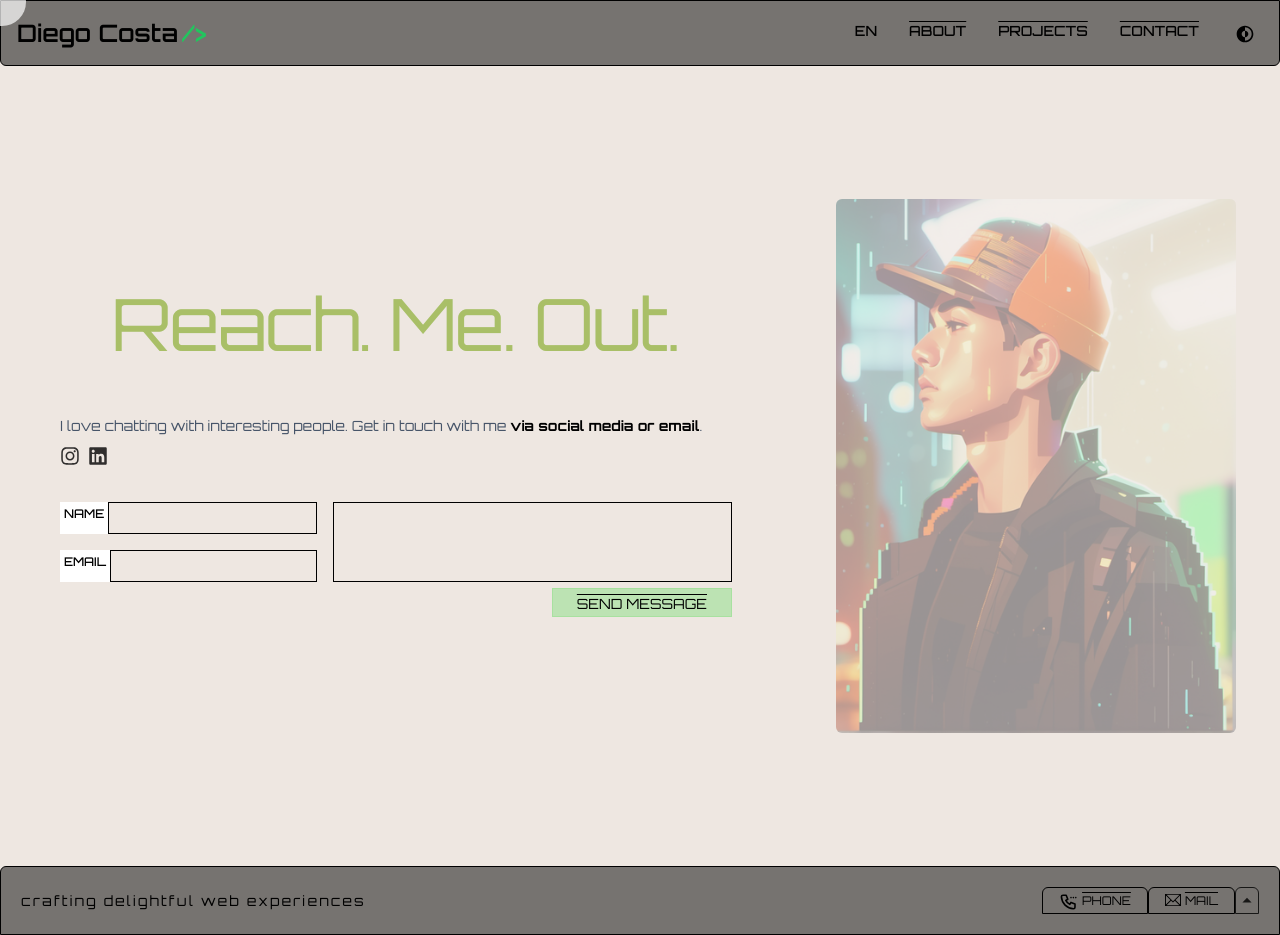
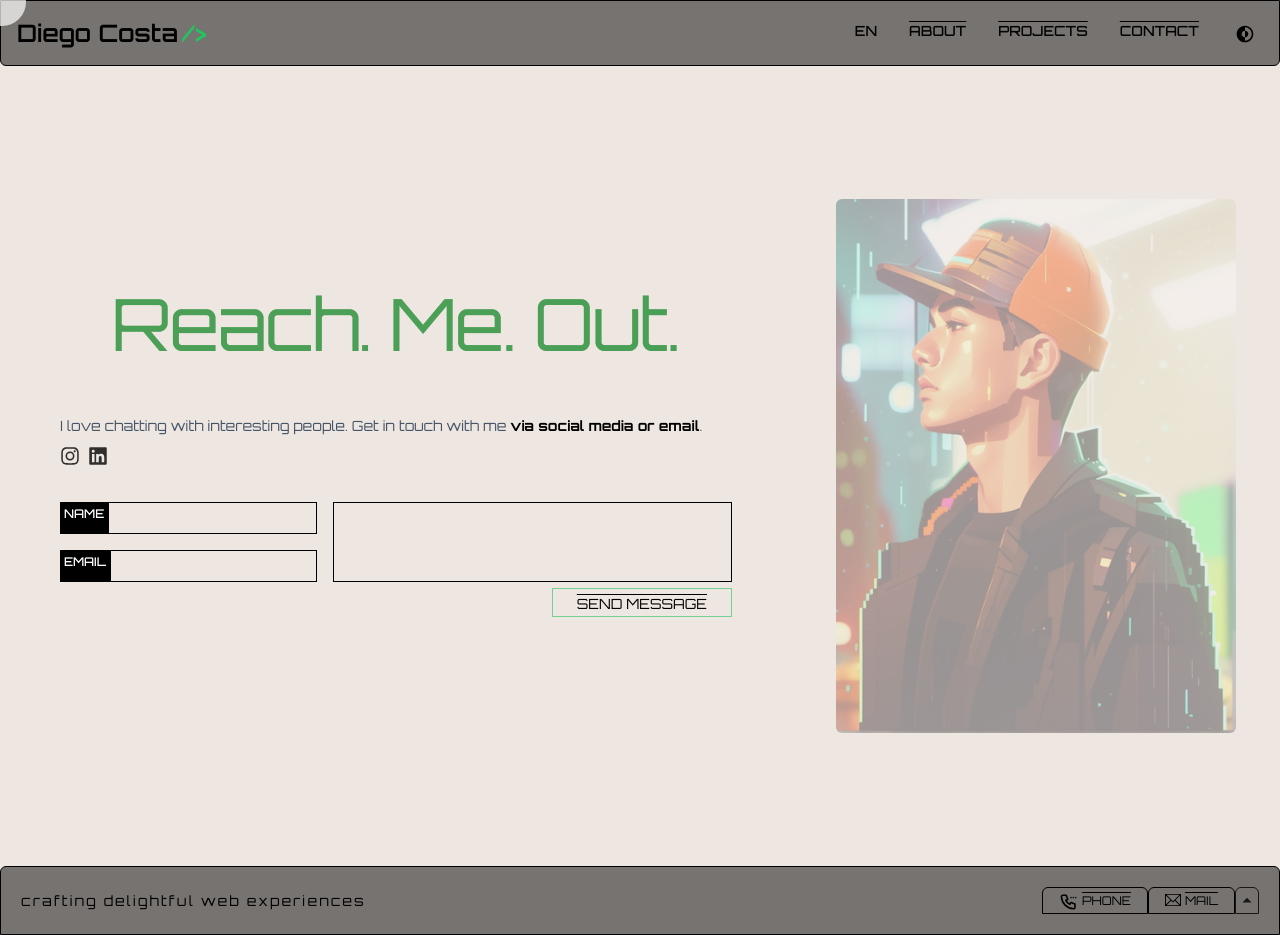
Before and after one commit to DiegoCstyles/portfolio, a Next.js app: page /contact in a window 1280 px wide. Built offline with nearby package versions, Linux system fonts and the light colour scheme.

Commit message:
Update Section.tsx

```diff
--- a/components/Contact/Section.tsx
+++ b/components/Contact/Section.tsx
@@ -65,10 +65,10 @@ const Section = () => {
         {/* Geometric Wave Background */}
         {/* Heading */}
         <div className="flex flex-auto">
-          <h1 className="text-blendedCyan glitch-effect1 dark:text-cyan-300 flex-1 mt-3 text-7xl sm:text-6xl md:text-6xl lg:text-7xl xl:text-7xl leading-[4rem] tracking-tight">
+          <h1 className="text-green-600 dark:text-blendedCyan glitch-effect1 dark:text-cyan-300 flex-1 mt-3 text-7xl sm:text-6xl md:text-6xl lg:text-7xl xl:text-7xl leading-[4rem] tracking-tight">
             Reach. Me. Out.
-            <span className="glitch-effect2 text-red-600" data-text="Reach. Me. Out."></span>
-            <span className="glitch-effect3 text-lime-400" data-text="Reach. Me. Out."></span>
+            <span className="glitch-effect2 text-red-500 dark:text-red-600" data-text="Reach. Me. Out."></span>
+            <span className="glitch-effect3 text-green-400 dark:text-lime-400" data-text="Reach. Me. Out."></span>
           </h1>
         </div>
 
@@ -89,27 +89,27 @@ const Section = () => {
             <div className='flex'>
               <div className=" justify-between">
                 <div className="flex justify-center item-center text-center mb-2">
-                  <label htmlFor="name" className="block p-1 h-8 text-black dark:text-black uppercase bg-white text-xs font-medium mb-2">
+                  <label htmlFor="name" className="block p-1 h-8 text-white dark:text-black uppercase bg-black dark:bg-white text-xs font-medium mb-2">
                     Name
                   </label>
                   <input
                     type="text"
                     id="name"
                     name="name"
-                    className="text-xs w-full zoom-effect-input px-7 py-2 h-8 border bg-transparent text-gray-700 dark:text-white border-black dark:border-white focus:outline-none focus:border-blendedCyan dark:focus:border-blendedCyan"
+                    className="text-xs w-full zoom-effect-input px-7 py-2 h-8 border bg-transparent text-gray-700 dark:text-white border-black dark:border-white focus:outline-none focus:border-green-500 dark:focus:border-blendedCyan"
                     required
                   />
                 </div>
 
                 <div className="flex justify-center item-center text-center">
-                  <label htmlFor="email" className="block p-1 h-8 text-black dark:text-black uppercase bg-white text-xs font-medium mb-2">
+                  <label htmlFor="email" className="block p-1 h-8 text-white dark:text-black uppercase bg-black dark:bg-white text-xs font-medium mb-2">
                     Email
                   </label>
                   <input
                     type="email"
                     id="email"
                     name="email"
-                    className="text-xs w-full zoom-effect-input px-7 py-2 h-8 border bg-transparent text-gray-700 dark:text-white border-black dark:border-white focus:outline-none focus:border-blendedCyan dark:focus:border-blendedCyan"
+                    className="text-xs w-full zoom-effect-input px-7 py-2 h-8 border bg-transparent text-gray-700 dark:text-white border-black dark:border-white focus:outline-none focus:border-green-500 dark:focus:border-blendedCyan"
                     required
                   />
                 </div>
@@ -123,7 +123,7 @@ const Section = () => {
                   required
                 ></textarea>
 
-                <button type="submit" className="flex float-right zoom-effect border bg-blendedCyan/60 text-black dark:text-white hover:decoration-white dark:hover:decoration-white hover:underline-offset-4 dark:border-blendedCyan/60 hover:visible pb-[2px] pt-1 text-sm uppercase leading-normal transition delay-100 duration-200 ease-in focus:ring-0 active:text-gray-400 border-blendedCyan/60 hover:dark:border-blendedCyan/60 overline hover:underline underline-offset-8 px-6 py-4 font-lg focus:outline-none">
+                <button type="submit" className="flex float-right zoom-effect border dark:bg-green-500/60 dark:bg-blendedCyan/60 text-black dark:text-white hover:decoration-black dark:hover:decoration-white hover:underline-offset-4 dark:border-blendedCyan/60 hover:visible pb-[2px] pt-1 text-sm uppercase leading-normal transition delay-100 duration-200 ease-in focus:ring-0 active:text-gray-400 border-green-500/60 hover:dark:border-blendedCyan/60 overline hover:underline underline-offset-8 px-6 py-4 font-lg focus:outline-none">
                   <span>Send Message</span>
                 </button>
               </div>
```
